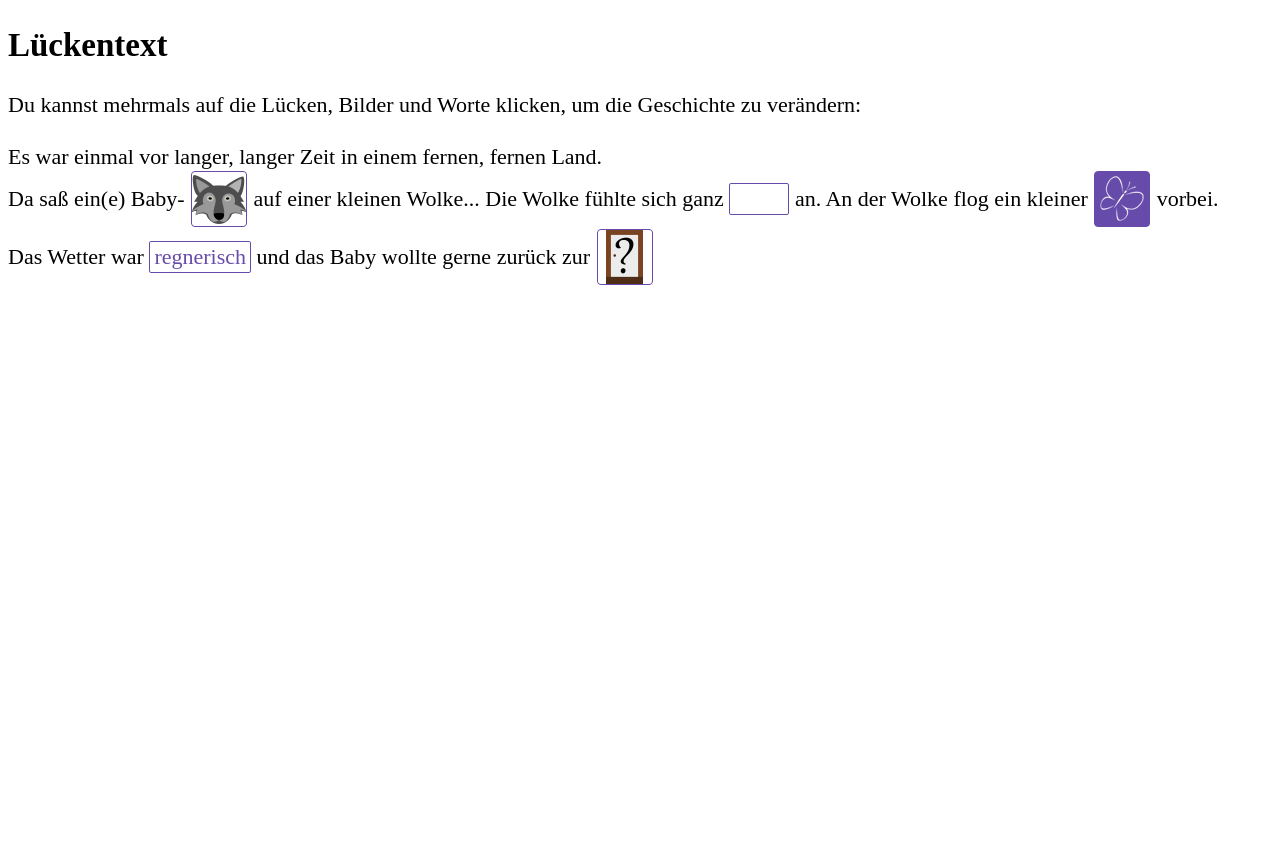
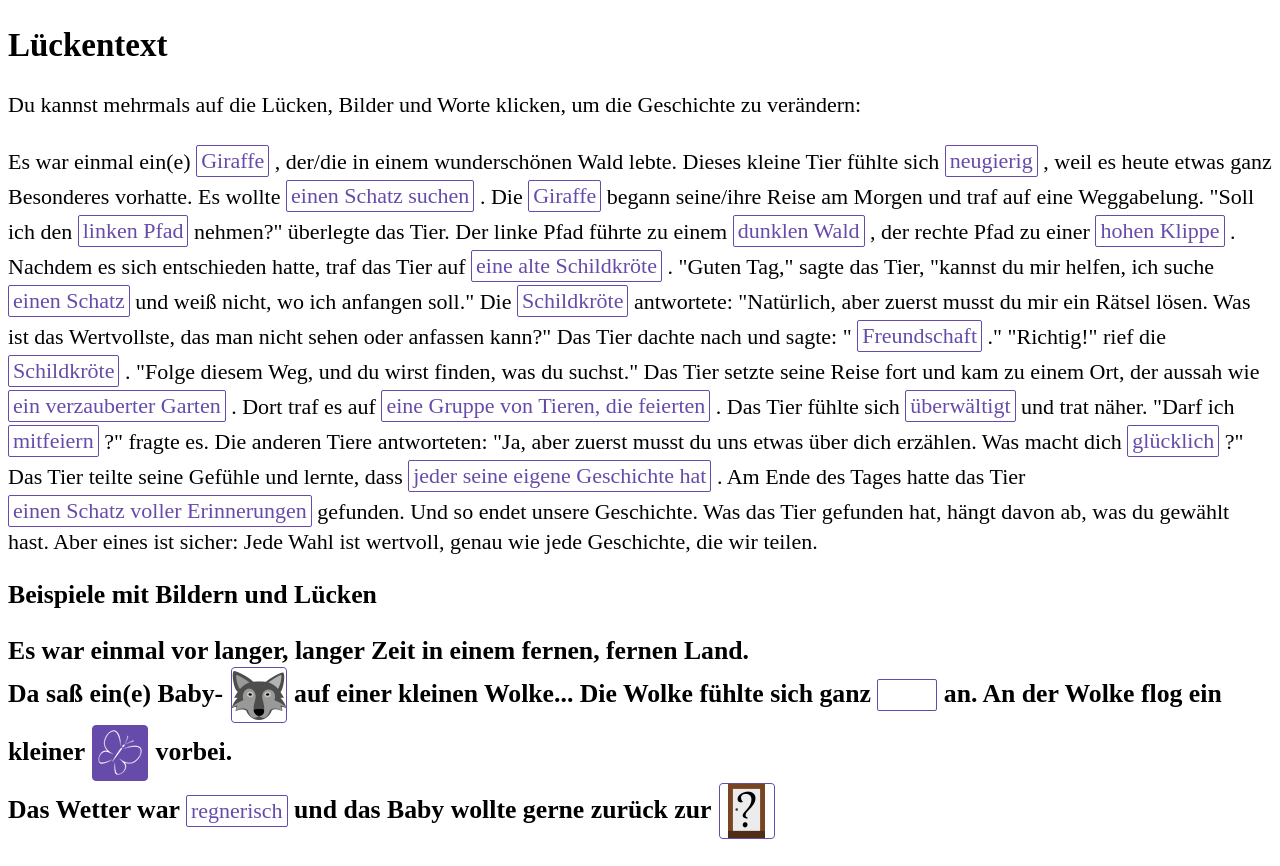
Before and after one commit to stefaneidelloth/matameko, a plain HTML site: page docs/index.html in a window 1280 px wide. Before the commit the page ends 800 px from the top, so only its background shows below. Drawn offline with Linux system fonts and the light colour scheme.

Commit message:
Added longer text example

```diff
--- a/docs/index.html
+++ b/docs/index.html
@@ -12,11 +12,31 @@
 	<div>
 	<br>
 	<div id="cloze">
-	 Es war einmal vor langer, langer Zeit in einem fernen, fernen Land.<br>
+
+
+	Es war einmal ein(e) [Giraffe|Wolf|Schmetterling|Einhorn], der/die in einem wunderschönen Wald lebte. Dieses kleine Tier fühlte sich [neugierig|einsam|aufgeregt], weil es heute etwas ganz Besonderes vorhatte. Es wollte [einen Schatz suchen|ein Fest vorbereiten|einen neuen Freund finden].
+
+Die [Giraffe|Wolf|Schmetterling|Einhorn] begann seine/ihre Reise am Morgen und traf auf eine Weggabelung. "Soll ich den [linken Pfad|rechten Pfad] nehmen?" überlegte das Tier. Der linke Pfad führte zu einem [dunklen Wald|glitzernden See], der rechte Pfad zu einer [hohen Klippe|blühenden Wiese].
+
+Nachdem es sich entschieden hatte, traf das Tier auf [eine alte Schildkröte|einen jungen Hasen]. "Guten Tag," sagte das Tier, "kannst du mir helfen, ich suche [einen Schatz|ein Fest|einen Freund] und weiß nicht, wo ich anfangen soll." Die [Schildkröte|Hase] antwortete: "Natürlich, aber zuerst musst du mir ein Rätsel lösen. Was ist das Wertvollste, das man nicht sehen oder anfassen kann?" Das Tier dachte nach und sagte: "[Freundschaft|Liebe|Zeit]."
+
+"Richtig!" rief die [Schildkröte|Hase]. "Folge diesem Weg, und du wirst finden, was du suchst." Das Tier setzte seine Reise fort und kam zu einem Ort, der aussah wie [ein verzauberter Garten|ein geheimnisvolles Versteck]. Dort traf es auf [eine Gruppe von Tieren, die feierten|ein glänzendes Objekt unter einem Baum].
+
+Das Tier fühlte sich [überwältigt|neugierig] und trat näher. "Darf ich [mitfeiern|das Objekt ansehen]?" fragte es. Die anderen Tiere antworteten: "Ja, aber zuerst musst du uns etwas über dich erzählen. Was macht dich [glücklich|traurig|stolz]?"
+
+Das Tier teilte seine Gefühle und lernte, dass [jeder seine eigene Geschichte hat|Teilen Freude bringt]. Am Ende des Tages hatte das Tier [einen Schatz voller Erinnerungen|ein Fest voller Lachen|einen neuen Freund voller Geschichten] gefunden.
+
+Und so endet unsere Geschichte. Was das Tier gefunden hat, hängt davon ab, was du gewählt hast. Aber eines ist sicher: Jede Wahl ist wertvoll, genau wie jede Geschichte, die wir teilen.
+
+
+<h3>Beispiele mit Bildern und Lücken<h3>
+
+ Es war einmal vor langer, langer Zeit in einem fernen, fernen Land.<br>
 	 Da saß ein(e) Baby-[wolf.png|giraffe.png] auf einer kleinen Wolke...
 	 Die Wolke fühlte sich ganz [|wackelig|flauschig] an. An der Wolke flog
 	 ein kleiner [butterfly.png|left_butterfly.png|right_butterfly.png] vorbei.<br>
          Das Wetter war [regnerisch|sonnig] und das Baby wollte gerne zurück zur [door.png|Erde]
+
 	</div>
 </body>
 </html>
```
